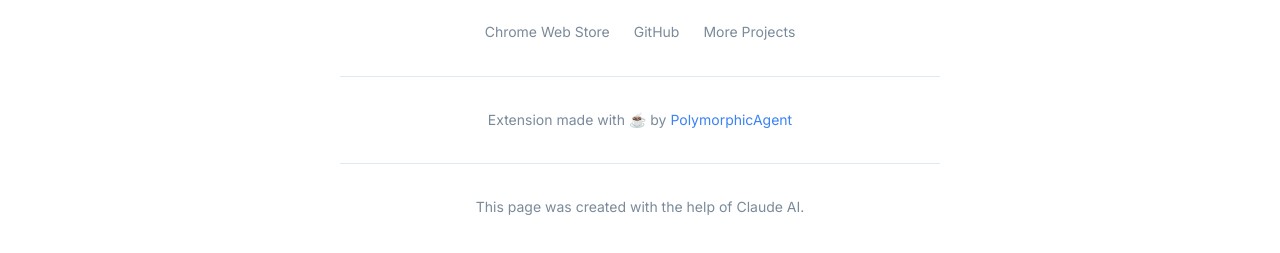
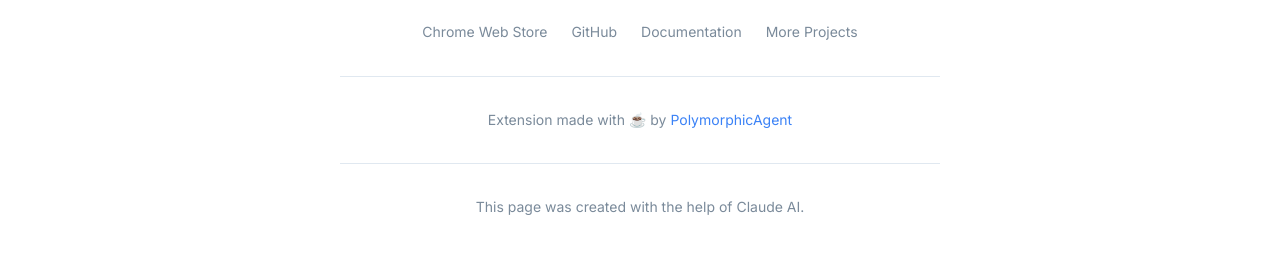
Before and after one commit to PolymorphicAgent/PrintBB, a browser extension: page site/index.html in a window 1280 px wide. Shown: the part 5568-5821 px from the top of the page. Drawn offline with Linux system fonts and the light colour scheme.

Commit message:
Add Documentation link

```diff
--- a/site/index.html
+++ b/site/index.html
@@ -692,6 +692,7 @@
       <div class="footer-links">
         <a href="https://chromewebstore.google.com/detail/blackboard-print/mfkodoichibecnjoackcdomjncoofbbi" target="_blank" rel="noopener noreferrer">Chrome Web Store</a>
         <a href="https://github.com/PolymorphicAgent/PrintBB/">GitHub</a>
+        <a href="https://docs.polimorph.dev/projects/sw/printbb/">Documentation</a>
         <a href="https://polimorph.dev">More Projects</a>
       </div>
       <div class="footer-divider"></div>
```
